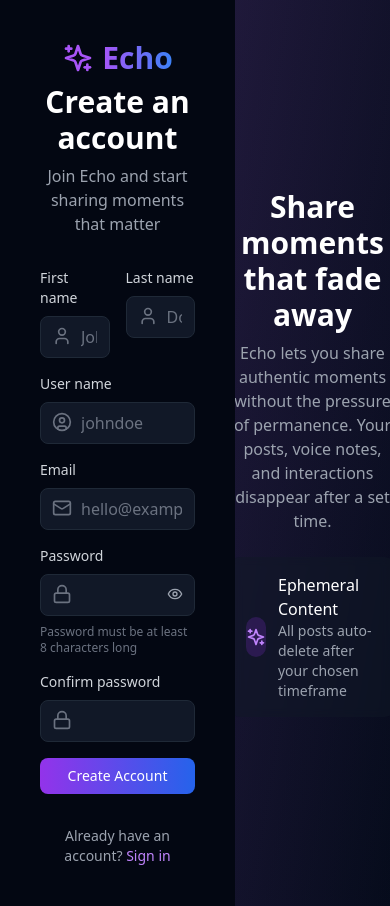
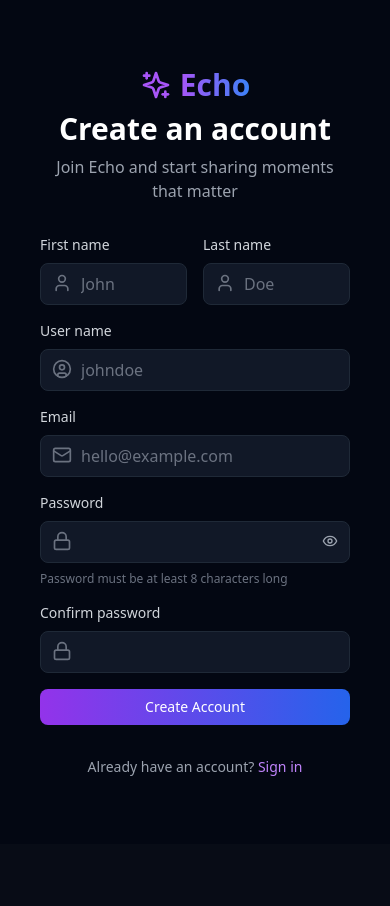
Before and after one commit to DanielFleshler/echo, a React (Vite) app in the folder client/: page /signup in a window 390 px wide. After the commit the page ends 844 px from the top, so only its background shows below. Built offline with nearby package versions, Linux system fonts and the light colour scheme; no server answers.

Commit message:
fix: improve mobile signup styling and enable profile message button
- Hide hero section on mobile signup page to match login page behavior
- Add ChatModal to ProfileLayout so message button opens chat conversations

```diff
--- a/client/src/components/profile/ProfileLayout.jsx
+++ b/client/src/components/profile/ProfileLayout.jsx
@@ -3,10 +3,12 @@ import { useCallback, useEffect, useRef, useState } from "react";
 import { useNavigate } from "react-router-dom";
 import { useAuth } from "../../context/AuthContext";
 import { usePost } from "../../context/PostContext";
+import { useChat } from "../../context/ChatContext";
 import UserService from "../../services/user.service";
 import ErrorMessage from "../UI/ErrorMessage";
 import FollowersModal from "../UI/FollowersModal";
 import LoadingSpinner from "../UI/LoadingSpinner";
+import ChatModal from "../UI/ChatModal";
 import ProfileContent from "./ProfileContent";
 import ProfileHeader from "./ProfileHeader";
 import ProfileMedia from "./ProfileMedia";
@@ -19,6 +21,7 @@ export default function ProfileLayout({ userId }) {
 	const navigate = useNavigate();
 	const { fetchUserPosts, createPost, posts, loadingPosts, deletePost } =
 		usePost();
+	const { isChatModalOpen, closeChat } = useChat();
 
 	const [isLoading, setIsLoading] = useState(true);
 	const [profileData, setProfileData] = useState(null);
@@ -264,6 +267,9 @@ export default function ProfileLayout({ userId }) {
 				initialTab={followersModalTab}
 				userId={profileData._id}
 			/>
+
+			{/* Chat Modal */}
+			<ChatModal isOpen={isChatModalOpen} onClose={closeChat} />
 		</div>
 	);
 }
--- a/client/src/pages/SignupPage.jsx
+++ b/client/src/pages/SignupPage.jsx
@@ -333,7 +333,7 @@ export default function SignupPage() {
 			</div>
 
 			{/* Right Column - Hero Image */}
-			<div className="flex-1 bg-gradient-to-br from-gray-900 to-black relative overflow-hidden">
+			<div className="hidden lg:flex flex-1 bg-gradient-to-br from-gray-900 to-black relative overflow-hidden">
 				<div className="absolute inset-0 bg-gradient-to-br from-purple-900/20 to-blue-900/20"></div>
 				<div className="relative flex h-full flex-col items-center justify-center p-10 text-white">
 					<div className="max-w-md space-y-6">
```
Also changed, not shown: 2 other files (tests, documents, lock files or other folders).
